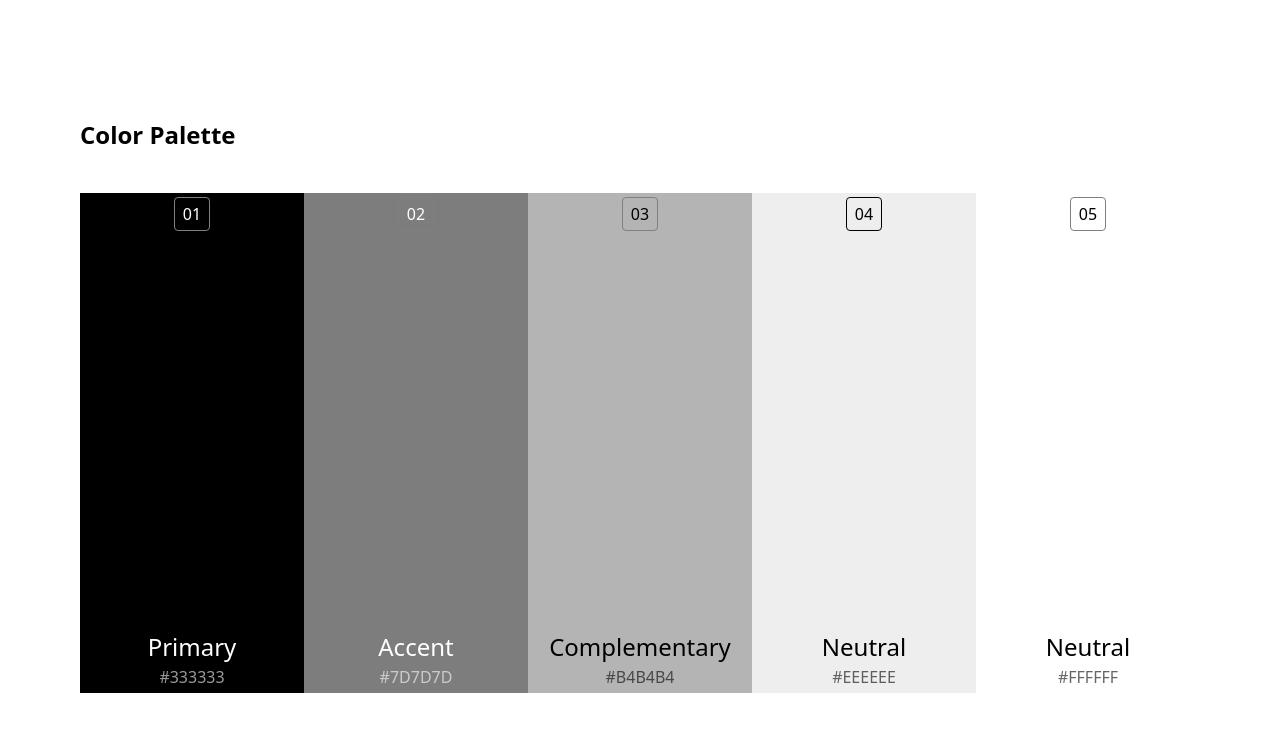
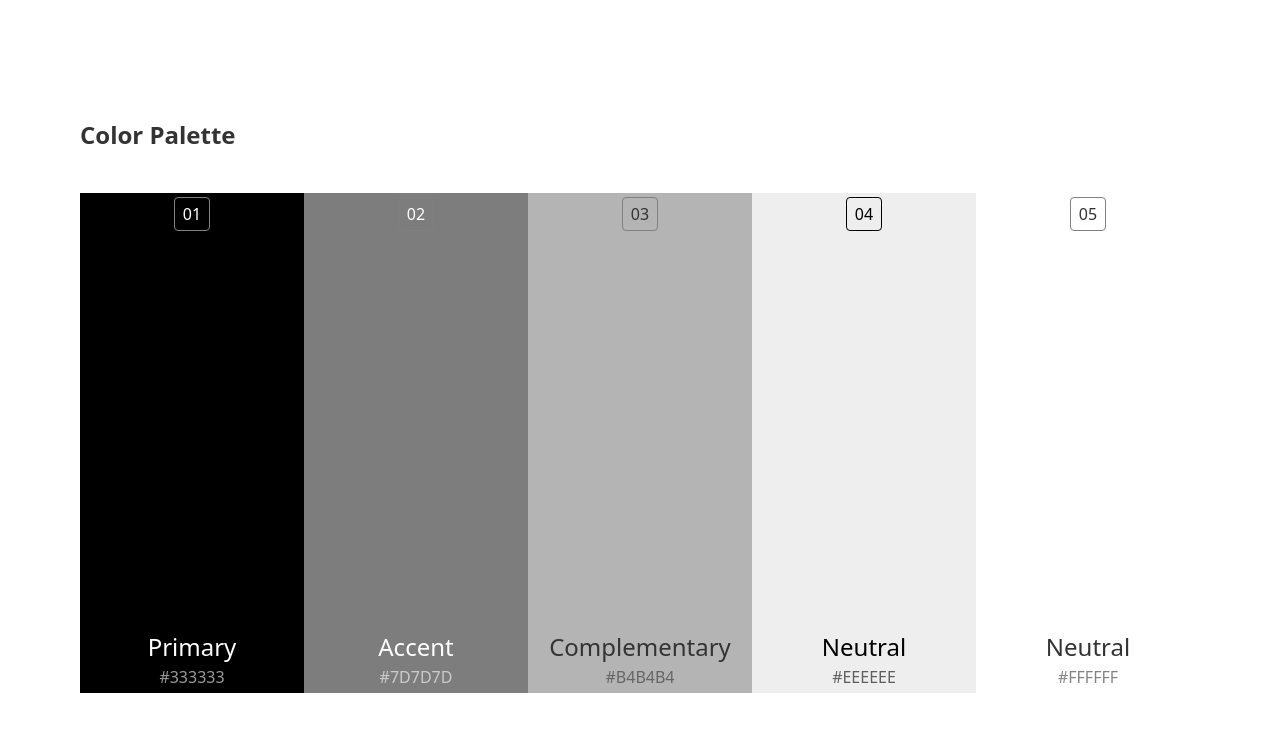
Before and after one commit to OVIfy/Crack-basketball, an Astro site: page /about in a window 1280 px wide. Shown: the part 4958-5700 px from the top of the page. Built offline with nearby package versions, Linux system fonts and the light colour scheme; Astro itself is replaced by a stand-in of ours; grey boxes are pictures that could not be loaded; a web font is replaced by a local one.

Commit message:
second-commit

```diff
--- a/src/pages/about.astro
+++ b/src/pages/about.astro
@@ -158,7 +158,7 @@ import Visualizer from '@compo/about/Visualizer';
     </div>
 
     <!-- design a minimal -->
-    <section class="text-black my-16 lg:mb-0 md:mt-[160px] ">
+    <section class="text-[#333333] my-16 lg:mb-0 md:mt-[160px] ">
         <div class="mx-4 md:mx-[80px] md:flex">
             <div class="md:w-[50%] xl:w-[60%]">
                 <h2 class="text-[24px] md:text-[56px] font-bold leading-[32px] md:leading-[60px] w-[60%] md:w-[80%]">Design a minimal, easy to navigate and <span class="text-[#7D7D7D] md:underline">People-Friendly</span> interface.</h2>
@@ -171,8 +171,8 @@ import Visualizer from '@compo/about/Visualizer';
 
 
         <!-- Color palatte -->
-        <div class="p-4 md:px-[80px] md:py-[40px] my-[64px] md:mb-[0px] md:mt-[80px] bg-opacity-90 color-card-bg">
-            <h3 class="font-semibold md:text-[24px]">Color Palette</h3>
+        <div class="p-4 md:px-[80px] md:py-[40px] my-[64px] md:mb-[0px] md:mt-[80px] color-card-bg">
+            <h3 class="font-semibold md:text-[24px] text-[#333333]">Color Palette</h3>
             <div class="grid grid-cols-5 h-[200px] md:h-[400px] lg:h-[500px] mt-4 md:mt-[40px]">
                 <ColorCard
                     color="#333333"
```
